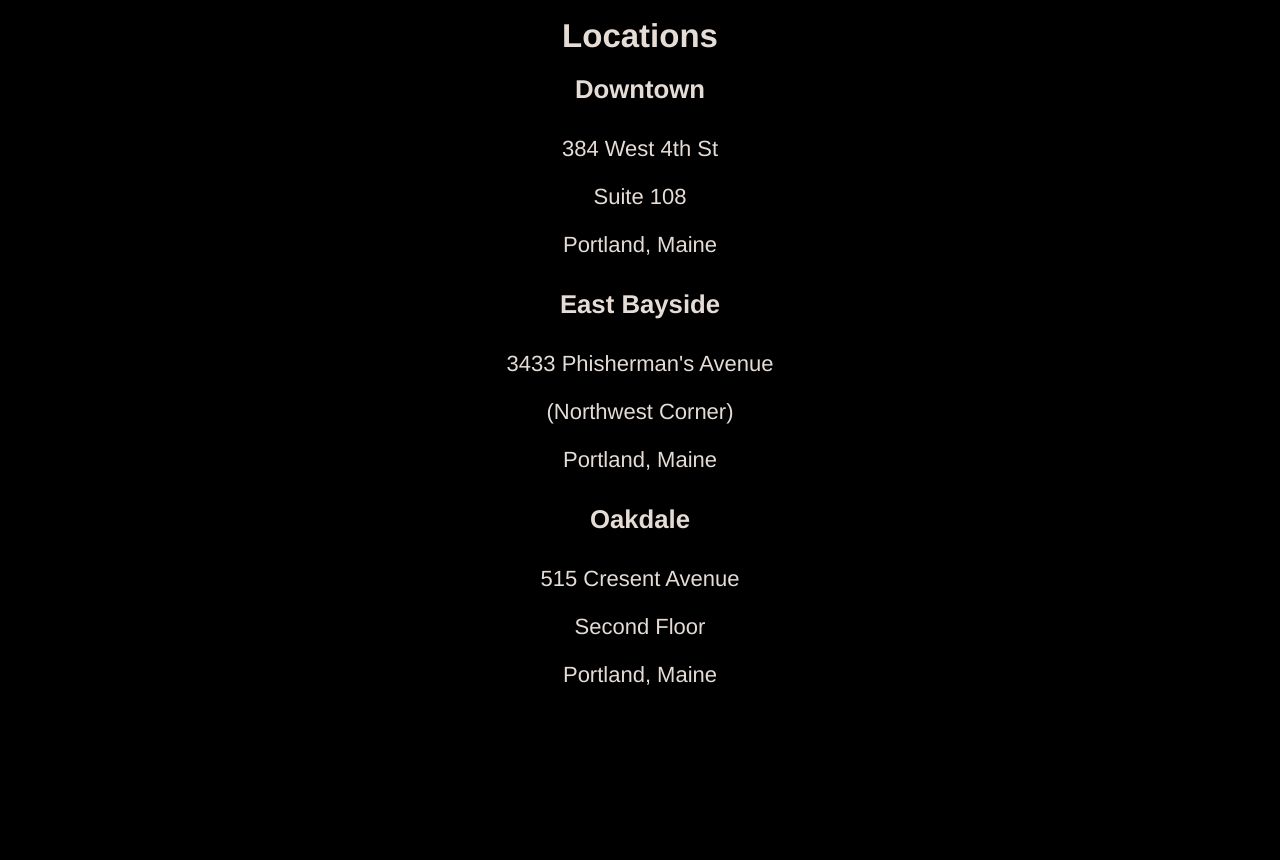
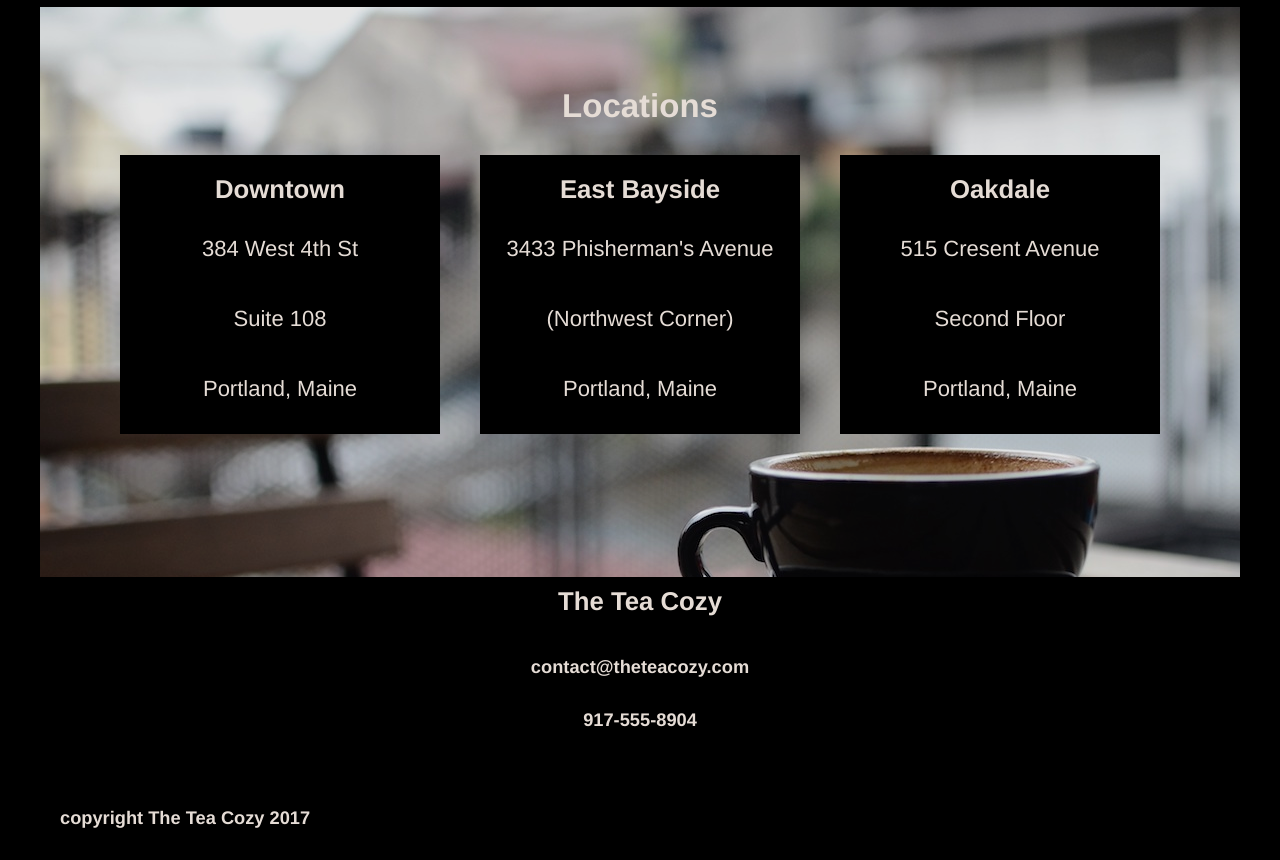
Before and after one commit to CliffordAgbonsuremi/TeaCozy, a plain HTML site: page index.html in a window 1280 px wide. Shown: the part 1558-2418 px from the top of the page. Before the commit the page ends 2268 px from the top, so only its background shows below. Drawn offline with Linux system fonts and the light colour scheme.

Commit message:
Finished the HTML and CSS files

```diff
--- a/index.html
+++ b/index.html
@@ -49,23 +49,24 @@
             <span>Bedford Bizarre Tea</span>
           </div>
         </div>
-      <div class="Locations">
+      </div>
+      <div class="locations"id="locations">
         <div class="locationcontent">
           <h2>Locations</h2>
           <div class="locationflex">
-            <div class="downtown">
+            <div class="location">
               <h3>Downtown</h3>
               <p>384 West 4th St</p>
               <p>Suite 108</p>
               <p>Portland, Maine</p>
             </div>
-            <div class="eastbayside">
+            <div class="location">
               <h3>East Bayside</h3>
               <p>3433 Phisherman's Avenue</p>
               <p>(Northwest Corner)</p>
               <p>Portland, Maine</p>
             </div>
-            <div class="eastbayside">
+            <div class="location">
               <h3>Oakdale</h3>
               <p>515 Cresent Avenue</p>
               <p>Second Floor</p>
@@ -76,5 +77,13 @@
         </div>
 
       </div>
+      <div class="contact">
+        <h3>The Tea Cozy</h3>
+        <h5>contact@theteacozy.com</h5>
+        <h5>917-555-8904</h5>
+      </div>
+    <footer>
+      <h5>copyright The Tea Cozy 2017</h5>
+    </footer>
   </body>
 </html>
--- a/resources/css/style.css
+++ b/resources/css/style.css
@@ -78,3 +78,32 @@ h2, h3, h4 {
   font-weight: bold;
   text-align: center;
 }
+
+.locations{
+  background-image: url("../pictures/img-locations-background.jpg");
+  height: 500px;
+  padding-top: 70px;
+}
+
+.locationflex{
+  display: flex;
+  justify-content: center;
+  padding-top: 15px;
+}
+
+.location{
+  opacity: 1;
+  display: flex;
+  flex-direction: column;
+  background-color: black;
+  padding: 10px;
+  margin: 5px 20px;
+  flex-basis: 300px;
+}
+.contact{
+  height: 200px;
+}
+footer{
+  text-align: left;
+  padding-left: 20px;
+}
```
